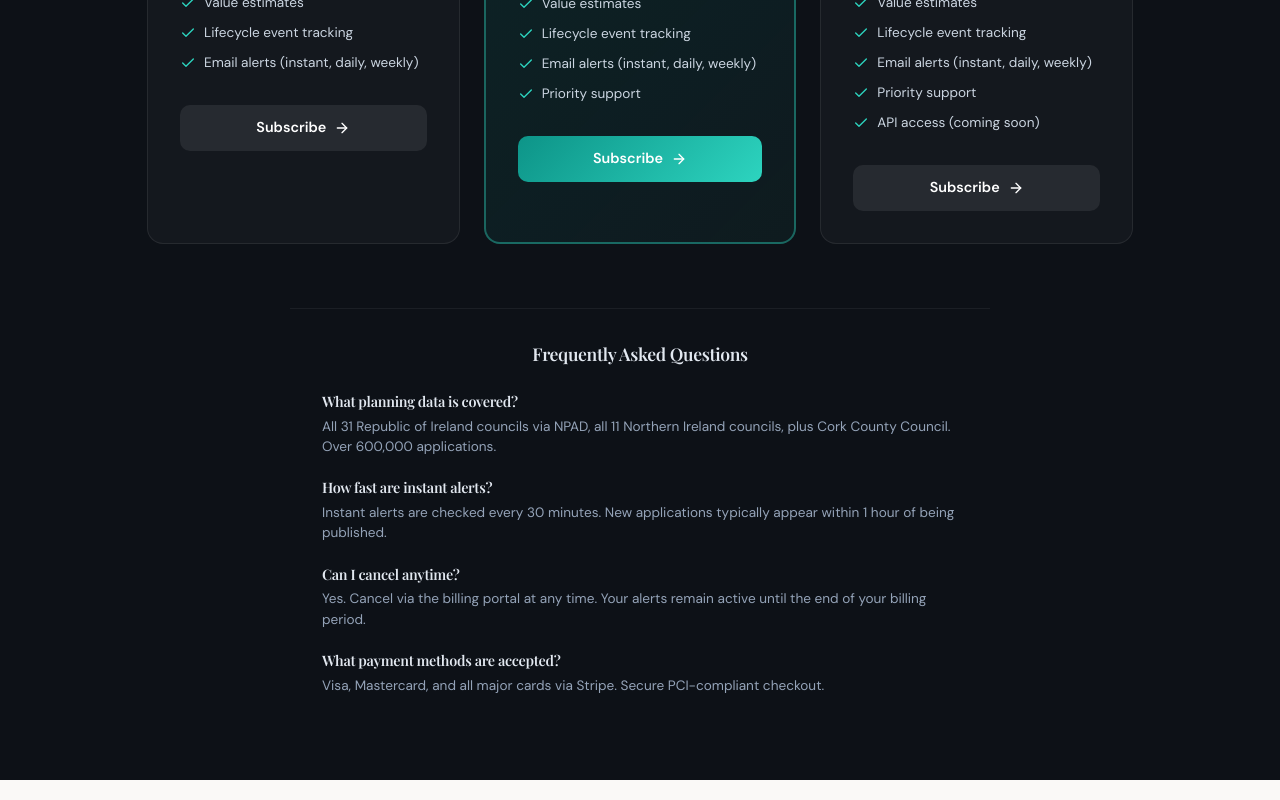
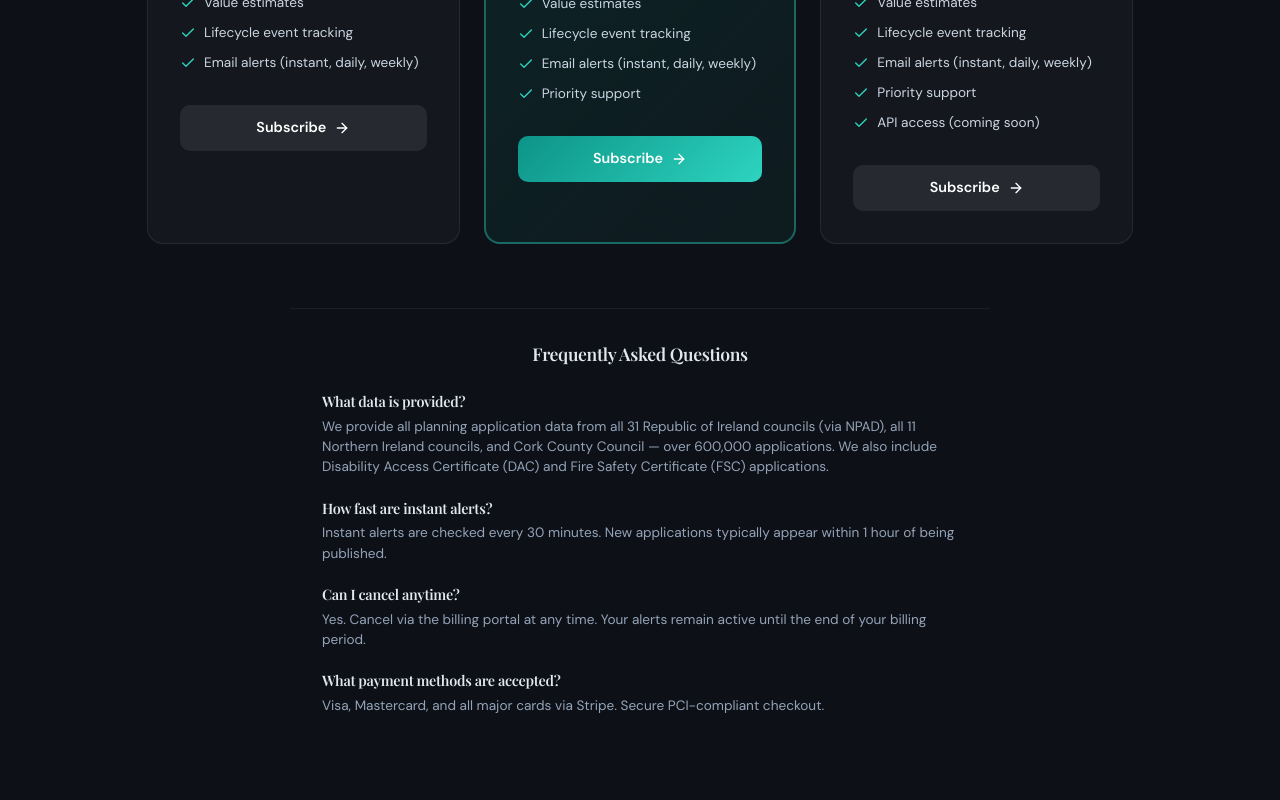
Before and after one commit to zeroco84/plansearch, a Next.js app in the folder frontend/: page /pricing in a window 1280 px wide. Shown: the part 798-1598 px from the top of the page. Built offline with nearby package versions, Linux system fonts and the light colour scheme.

Commit message:
content: update FAQ — 'What data is provided?' with DAC and FSC coverage

```diff
--- a/frontend/src/app/pricing/page.tsx
+++ b/frontend/src/app/pricing/page.tsx
@@ -220,7 +220,7 @@ export default function PricingPage() {
           Frequently Asked Questions
         </h3>
         {[
-          { q: 'What planning data is covered?', a: 'All 31 Republic of Ireland councils via NPAD, all 11 Northern Ireland councils, plus Cork County Council. Over 600,000 applications.' },
+          { q: 'What data is provided?', a: 'We provide all planning application data from all 31 Republic of Ireland councils (via NPAD), all 11 Northern Ireland councils, and Cork County Council — over 600,000 applications. We also include Disability Access Certificate (DAC) and Fire Safety Certificate (FSC) applications.' },
           { q: 'How fast are instant alerts?', a: 'Instant alerts are checked every 30 minutes. New applications typically appear within 1 hour of being published.' },
           { q: 'Can I cancel anytime?', a: 'Yes. Cancel via the billing portal at any time. Your alerts remain active until the end of your billing period.' },
           { q: 'What payment methods are accepted?', a: 'Visa, Mastercard, and all major cards via Stripe. Secure PCI-compliant checkout.' },
```
